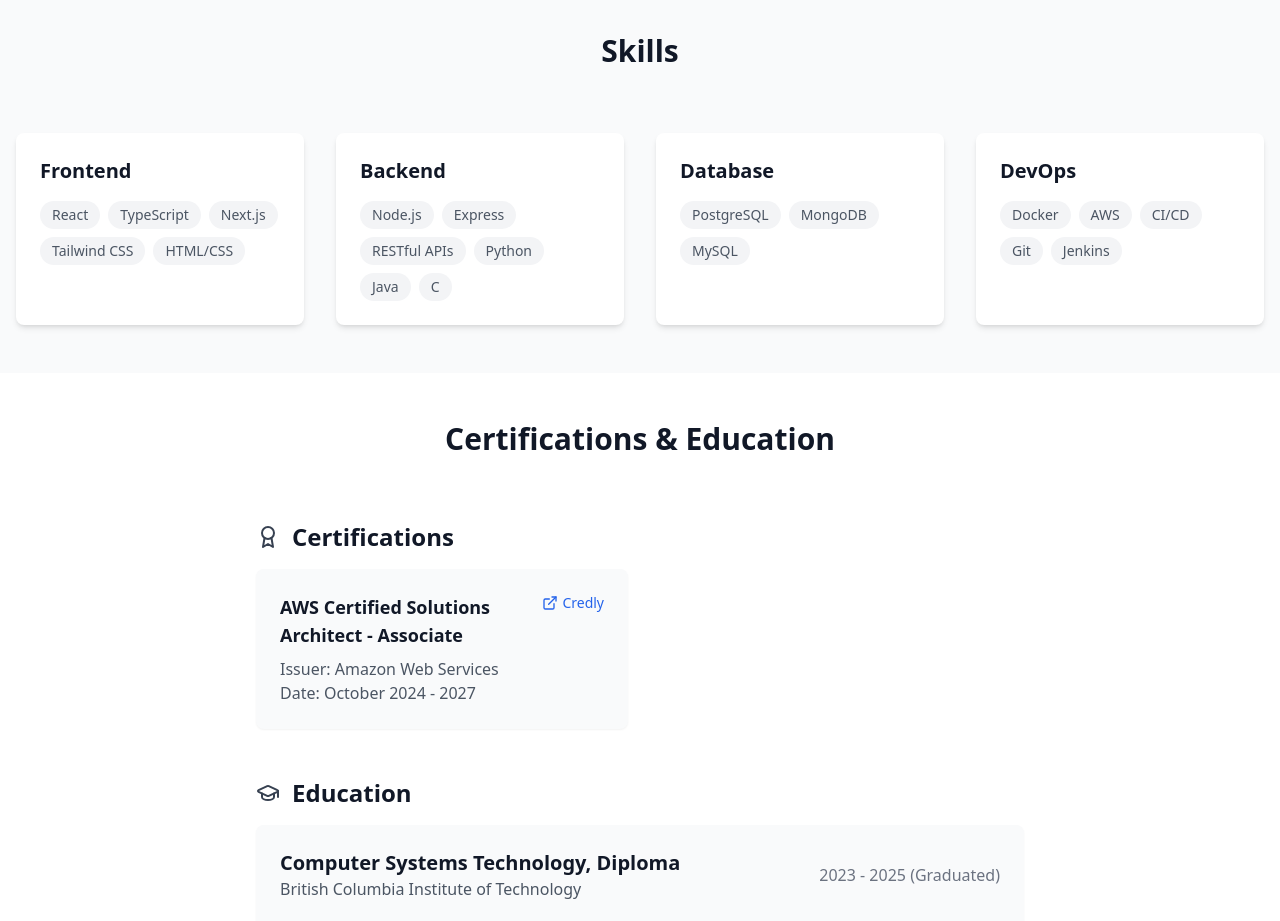
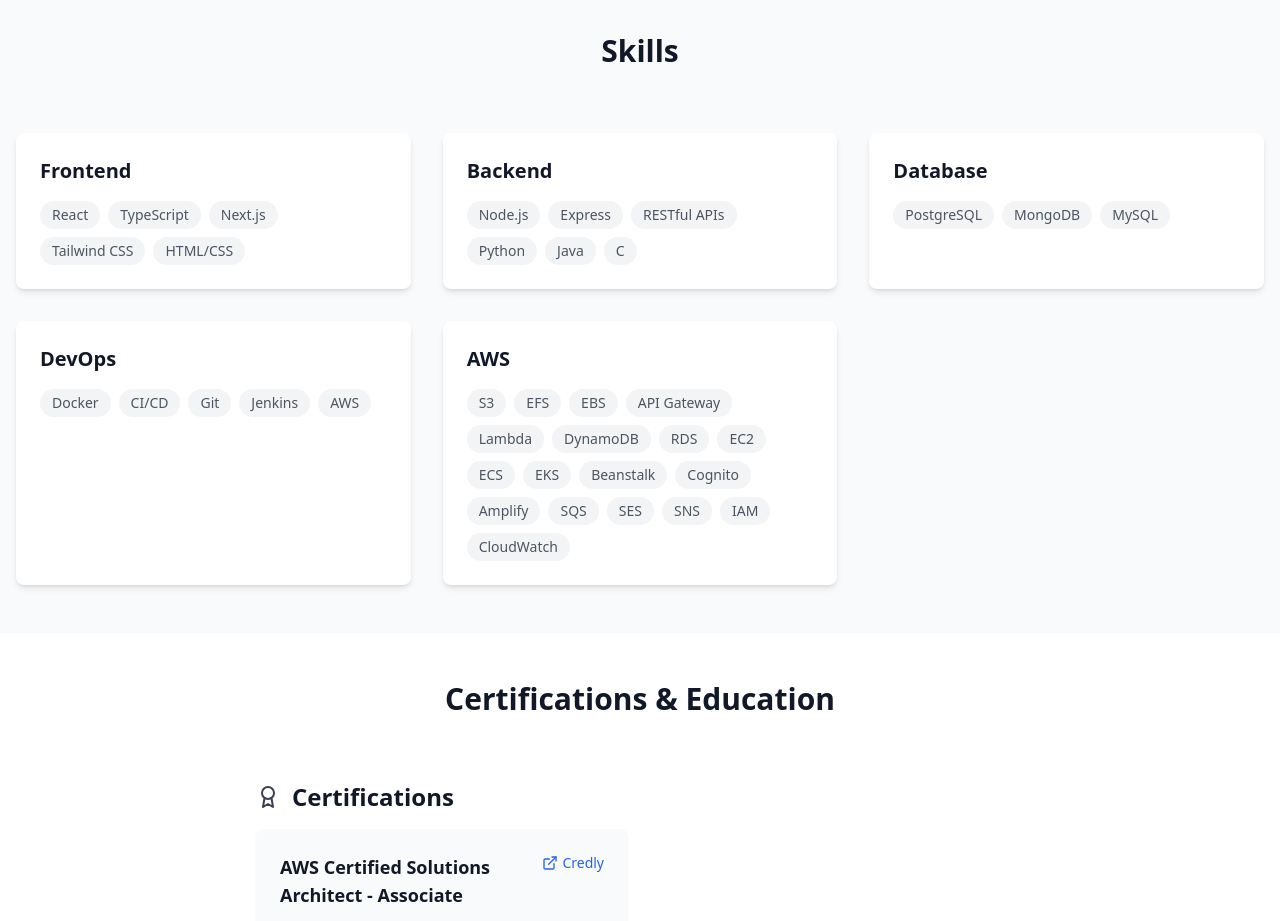
Before and after one commit to mho879/resume-site, a React (Vite) app: page / in a window 1280 px wide. Shown: the part 1060-1981 px from the top of the page. Built offline with nearby package versions, Linux system fonts and the light colour scheme.

Commit message:
Update listed skills

```diff
--- a/src/components/Skills.tsx
+++ b/src/components/Skills.tsx
@@ -15,7 +15,11 @@
   },
   {
     title: 'DevOps',
-    skills: ['Docker', 'AWS', 'CI/CD', 'Git', 'Jenkins']
+    skills: ['Docker', 'CI/CD', 'Git', 'Jenkins', 'AWS']
+  },
+  {
+    title: 'AWS',
+    skills: ['S3', 'EFS', 'EBS', 'API Gateway', 'Lambda', 'DynamoDB', 'RDS', 'EC2', 'ECS', 'EKS', 'Beanstalk', 'Cognito', 'Amplify', 'SQS', 'SES', 'SNS', 'IAM', 'CloudWatch']
   }
 ];
 
@@ -24,7 +28,7 @@
     <section id="skills" className="py-12 bg-gray-50">
       <div className="container mx-auto px-4">
         <h2 className="text-3xl font-bold text-center mb-16">Skills</h2>
-        <div className="grid grid-cols-1 md:grid-cols-2 lg:grid-cols-4 gap-8">
+        <div className="grid grid-cols-1 md:grid-cols-2 lg:grid-cols-3 gap-8">
           {skillCategories.map((category, index) => (
             <div key={index} className="bg-white rounded-lg shadow-md p-6">
               <h3 className="text-xl font-bold mb-4">{category.title}</h3>
```
